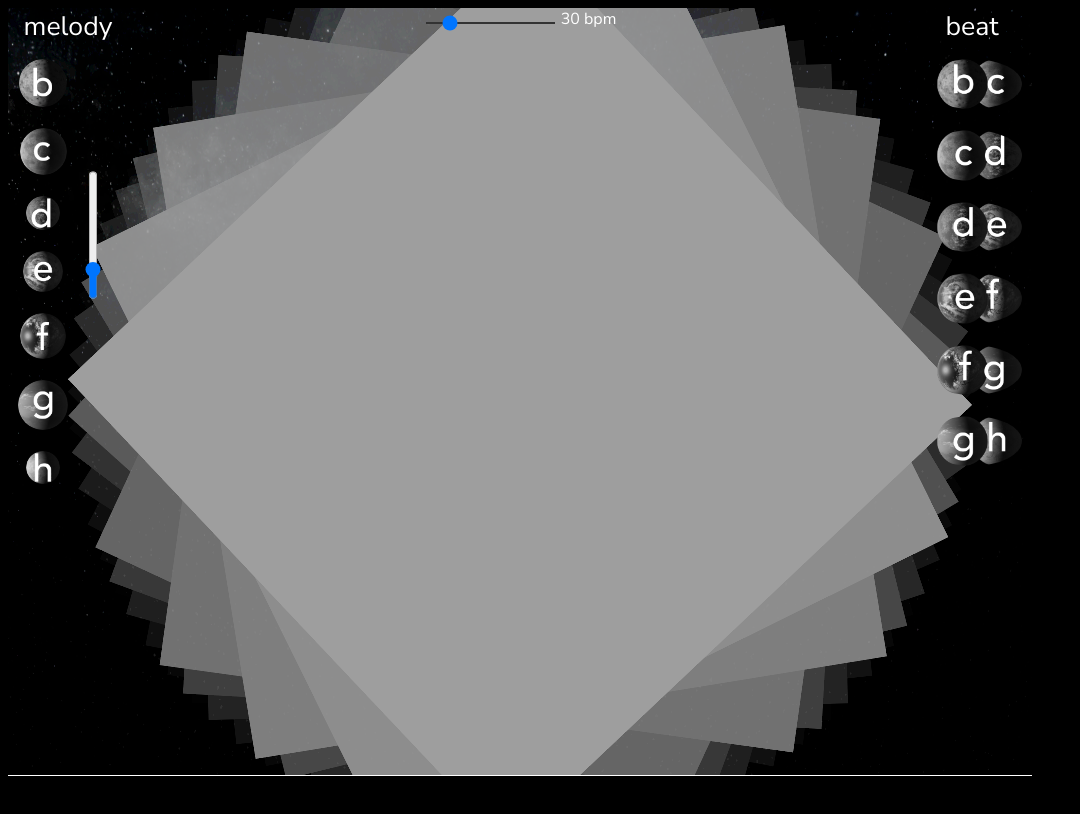
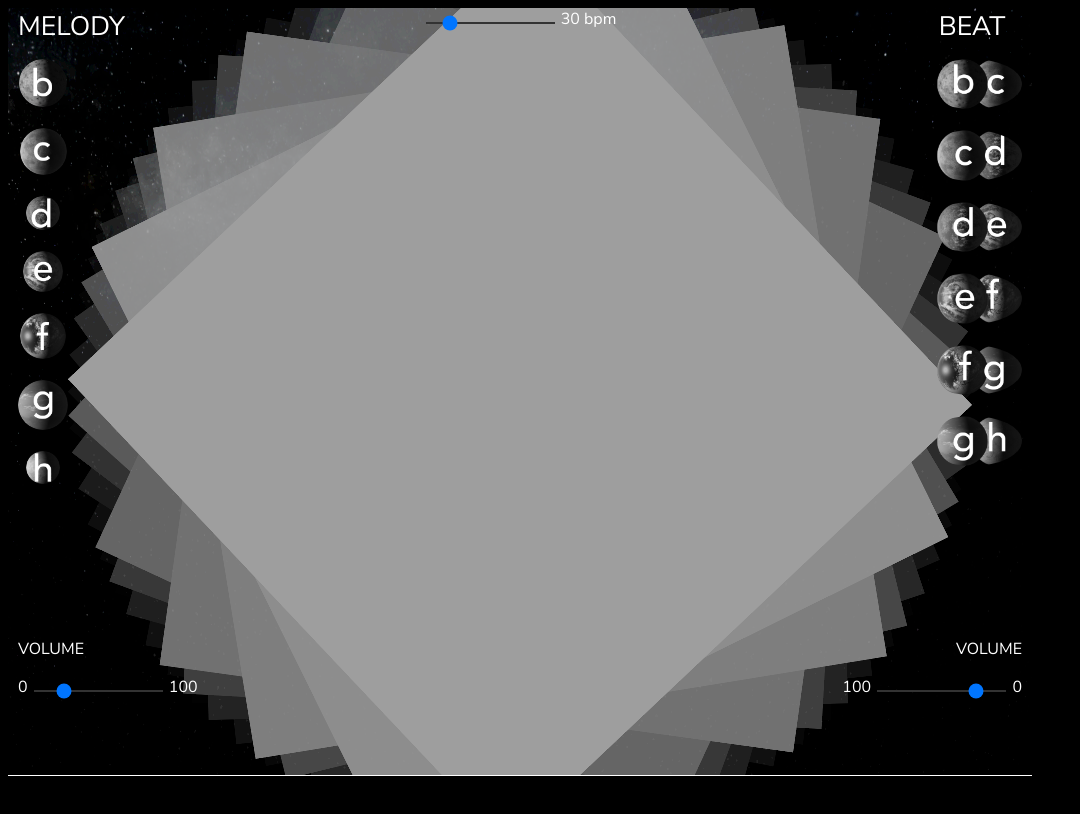
Before and after one commit to algadoreo/trappist-app, a plain HTML site: page index.html in a window 1280 px wide. Shown: the whole page, without its empty margins (0-1080 px from the left). Drawn offline with Linux system fonts and the light colour scheme; no server answers; animation ran at ten frames a second.

Commit message:
Aesthetic changes
Volume bars on the bottom, capitalize headings.

```diff
--- a/css/main.css
+++ b/css/main.css
@@ -70,6 +70,7 @@ input[type="range"] {
 }
 .overlay#beat {
 	width: 100px;
+	height: 100%;
 	right: 10px;
 }
 .conjunction {
@@ -115,18 +116,21 @@ input[type="range"] {
 	width: 50%;
 	position: absolute;
 }
+.overlay#beat .buttons {
+	width: 100%;
+}
 .volume_meter {
-	width: 50%;
-	right: 0;
-	top: 30%;
-	transform: translateY(-50%);
+	width: 300%;
+	height: 20%;
+	bottom: 0%;
 	position: absolute;
 }
-#volume {
-	-webkit-appearance: slider-vertical;
-	data-orientation="vertical";
-	width: 100%;
-	height: 100%;
-	margin: 0px auto;
-	background-color: transparent;
+.volume_meter#vol1 {
+	left: 0;
+	text-align: left;
 }
+.volume_meter#vol2 {
+	right: 0;
+	text-align: right;
+	direction: rtl;
+}
--- a/index.html
+++ b/index.html
@@ -18,7 +18,7 @@
 			<span id="bpm_meter">30 bpm</span>
 		</div>
 		<div class="overlay" id="melody">
-			<div class="heading" id="melody_heading">melody</div>
+			<div class="heading" id="melody_heading">MELODY</div>
 			<div class="buttons">
 				<div class="planet" id="b">
 					<input type="image" src="images/bgrey.png" class="imgbutton" id="bgrey_button" onClick="toggleTransit(b, {showConj: false}, conj_bc, 'b_button');" />
@@ -51,12 +51,14 @@
 			</div>
 			<!-- Volume meter -->
 			<div class="volume_meter" id="vol1">
-				<input id="volume" type="range" min="0" max="1" step="0.01" value="0.2" onchange="updateGain(value)" orient="vertical" />
+				<p>VOLUME</p>
+				<p>0 <input id="volume" type="range" min="0" max="1" step="0.01" value="0.2" onchange="updateGain(value)" /> 100</p>
 			</div>
 		</div>
 
 		<div class="overlay" id="beat">
-			<div class="heading" id="beat_heading">beat</div>
+			<div class="heading" id="beat_heading">BEAT</div>
+			<div class="buttons">
 				<div class="conjunction" id="bc">
 					<input type="image" src="images/bcgrey.png" class="imgbutton" id="bcgrey_button" onclick="toggleConjunc(1, 'bc_button');" />
 					<input type="image" src="images/bc.png" class="imgbutton hidden" id="bc_button" onclick="toggleConjunc(1, 'bc_button');" />
@@ -82,6 +84,12 @@
 					<input type="image" src="images/gh.png" class="imgbutton hidden" id="gh_button" onclick="toggleConjunc(6, 'gh_button');" />
 				</div>
 			</div>
+			<!-- Volume meter -->
+			<div class="volume_meter" id="vol2">
+				<p>VOLUME</p>
+				<p>0 <input id="volume" type="range" min="0" max="1" step="0.01" value="0.2" onchange="updateGain(value)" /> 100</p>
+			</div>
+		</div>
 	</div>
 
 <!-- Javascript files -->
```
Lines whose indentation alone changed are shown as unchanged.
